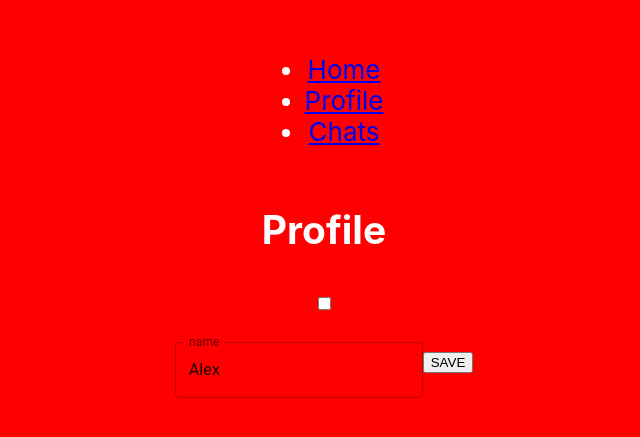
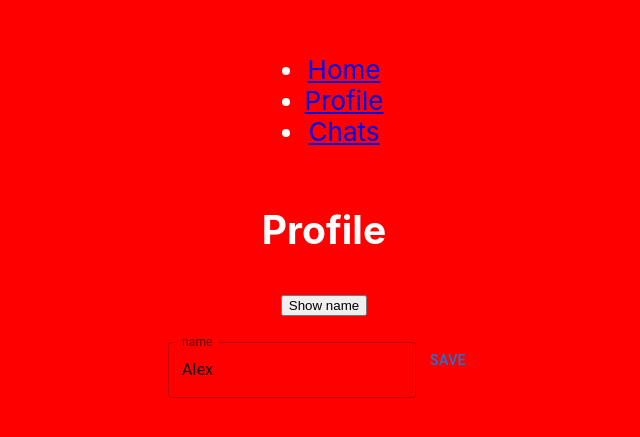
Before and after one commit to Raimon2009/ReactJS, a React (Create React App) app: page /profile in a window 1280 px wide. Shown: the part 187-624 px from the top of the page, without its empty margins (316-956 px from the left). Built offline with nearby package versions, Linux system fonts and the light colour scheme.

Commit message:
HW6
Ошибка в компоненте Message: не может прочитать message.map. не смог решить  проблему

```diff
--- a/src/ControlPanel.js
+++ b/src/ControlPanel.js
@@ -6,21 +6,22 @@ import { useDispatch, useSelector } from 'react-redux';
 import { addMessage } from './store/messages/actions';
 import { AUTHOR } from './common';
 
+
 const ControlPanel = () => {
     let { chatId } = useParams();
     const [value, setValue] = useState('');
     const inputRef = useRef(null);
     const dispatch = useDispatch();
-    const authorName = useSelector(state => state.profile.name);
-    const addMessages = useSelector((state) => state.messages.messageList)
-    const messages = addMessages[chatId] || [];
+    const author = useSelector(state => state.profile.name);
+    const allMessages = useSelector((state) => state.messages.messageList)
+    const messages = allMessages[chatId] || [];
 
     const handleChange = (event) => {
         setValue(event.target.value);
     }
     const getMessage = () => {
         if (value !== "") {
-            const newMessage = { text: value, author: authorName }
+            const newMessage = { text: value, author: author }
             dispatch(addMessage(chatId, newMessage));
             setValue('');
             inputRef.current.focus();
--- a/src/Message.js
+++ b/src/Message.js
@@ -2,31 +2,31 @@ import { useParams } from 'react-router-dom';
 import { List, ListItem, ListItemAvatar, Avatar, ListItemText, Typography, Divider } from '@mui/material';
 import { AddReaction, SelfImprovement } from '@mui/icons-material';
 import { AUTHOR } from "./common";
-import { useDispatch, useSelector } from 'react-redux';
+import { useSelector } from 'react-redux';
+
 
 
 const Message = () => {
 
-    const allMessages = useSelector((state) => state.messages.messageList)
+    const allMessages = useSelector((state) => state.messages.messageList);
+    const { name } = useSelector((state) => state.profile);
     let { chatId } = useParams();
-    const { name } = useSelector((state) => state.profile);
-
 
     if (!allMessages[chatId]) return null;
     const messages = allMessages.messages;
     const isAuthor = (author) => {
-        return author === AUTHOR.bot;
+        return author === AUTHOR.bot
+    }
 
-    }
     return (
         <>
             <List sx={{ width: '100%', maxWidth: 360, bgcolor: 'background.paper' }}>
-                <div >
                 {messages.map((el) => (
                     <div key={el.id}>Messages:
                         <ListItem alignItems="flex-start">
                             <ListItemAvatar>
-                                    <Avatar alt="Remy Sharp">{isAuthor(el.author) ? < SelfImprovement /> : <AddReaction />}</Avatar>
+                                <Avatar alt="Remy Sharp">{isAuthor(el.author) ? (< SelfImprovement />) : (<AddReaction />)}
+                                </Avatar>
                             </ListItemAvatar>
                             <ListItemText primary={isAuthor(el.author) ? AUTHOR.bot : name} secondary={
                                 <>
@@ -38,10 +38,9 @@ const Message = () => {
                         <Divider variant="inset" component="li" />
                     </div>
                 ))}
-                </div>
             </List>
         </>
-    )
+    );
 };
 
 export default Message;
--- a/src/chatList.js
+++ b/src/chatList.js
@@ -1,10 +1,10 @@
 import { Link } from "react-router-dom";
-import { Typography, List, ListItem, ListItemAvatar, IconButton, Avatar, ListItemText, Dialog, DialogTitle, TextField } from "@mui/material";
+import { Typography, List, ListItem, ListItemAvatar, IconButton, Avatar, ListItemText, Dialog, DialogTitle, TextField, Button } from "@mui/material";
 import DeleteIcon from '@mui/icons-material/Delete';
 import { useDispatch, useSelector } from "react-redux";
-import { Button } from "react-scroll/modules";
 import { useState } from "react";
 import { addChat } from "./store/chats/actions";
+
 
 
 
--- a/src/pages/Profile.js
+++ b/src/pages/Profile.js
@@ -3,6 +3,7 @@ import { useDispatch, useSelector } from "react-redux";
 import store from "../store";
 import { changeName, toggleName } from "../store/profile/actions";
 import { TextField } from "@mui/material";
+import { Button } from '@mui/material';
 
 
 const Profile = () => {
@@ -10,29 +11,26 @@ const Profile = () => {
     const dispatch = useDispatch();
     const [value, setValue] = useState(name);
 
+    const setShowName = useCallback(() => {
+        dispatch(toggleName);
+    }, [dispatch]);
+
+    const handleInput = (e) => {
+        setValue(e.target.value);
+    }
+
     const saveName = () => {
         dispatch(changeName(value));
     }
 
-    const handleInput = (e) => {
-        setValue(e.target.value);
-    }
-    const setShowName = useCallback(() => {
-        dispatch(toggleName);
-    }, [dispatch]);
-
     return (
         <div>
             <h2>Profile</h2>
-            <input
-                type="checkbox"
-                checked={showName}
-                value={showName}
-                onChange={setShowName}
-            />
+            <button checked={showName} value={showName} onClick={setShowName}
+            >Show name</button>
             <blockquote>{showName && <h3>Имя: {name}</h3>}</blockquote>
-            <TextField label='name' value={value} onChange={handleInput} />
-            <button onClick={saveName}>SAVE</button>
+            <TextField name="name" label='name' value={value} onChange={handleInput} />
+            <Button onClick={saveName}>SAVE</Button>
         </div>
     );
 }
--- a/src/store/chats/actions.js
+++ b/src/store/chats/actions.js
@@ -3,5 +3,5 @@ export const DEL_CHAT = "CHATS::DEL_CHAT";
 
 export const addChat = (name) => ({
     type: ADD_CHAT,
-    PAYLOAD: name
+    payload: name
 });
--- a/src/store/index.js
+++ b/src/store/index.js
@@ -6,7 +6,7 @@ import profileReduce from "./profile/reducer";
 const allReducer = combineReducers({
     profile: profileReduce,
     chats: chatsReducer,
-    message: messageReducer
+    messages: messageReducer
 });
 
 const store = createStore(allReducer, window.__REDUX_DEVTOOLS_EXTENSION__ && window.__REDUX_DEVTOOLS_EXTENSION__());
--- a/src/store/messages/reducer.js
+++ b/src/store/messages/reducer.js
@@ -1,6 +1,6 @@
 import { ADD_MESSAGE } from "./actions";
 
-const initialState = {
+export const initialState = {
     messageList: {},
 };
 const messageReducer = (state = initialState, action) => {
--- a/src/store/profile/actions.js
+++ b/src/store/profile/actions.js
@@ -7,5 +7,5 @@ export const toggleName = {
 
 export const changeName = (name) => ({
     type: CHANGE_NAME,
-    payload: name,
+    payload: name
 });
```
Lines whose indentation alone changed are shown as unchanged.
